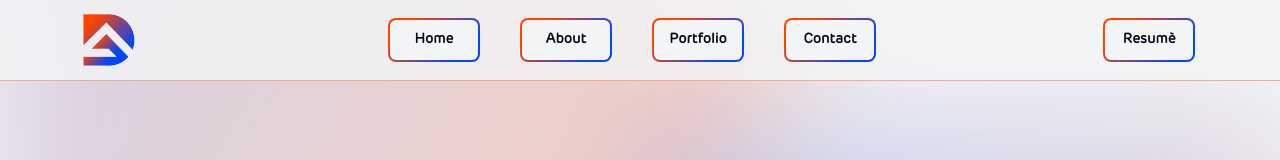
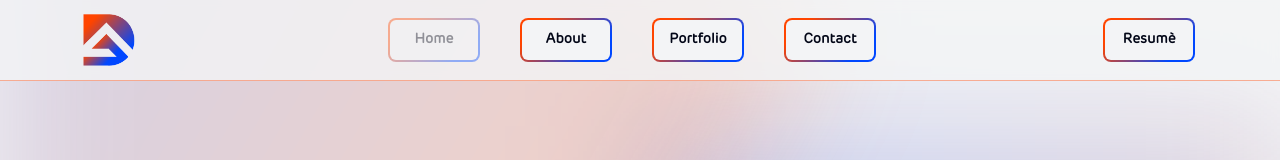
Before and after one commit to Dawson-21/React-Portfolio, a React (Vite) app in the folder react-portfolio/: page /resume in a window 1280 px wide. Shown: the top 160 px of the page. Built offline with nearby package versions, Linux system fonts and the light colour scheme.

Commit message:
style(nav): current page button stands out
Create a difference in opacity for nav buttons when that page is active.

```diff
--- a/react-portfolio/src/Components/Button.tsx
+++ b/react-portfolio/src/Components/Button.tsx
@@ -1,19 +1,25 @@
 interface Props {
   children: React.ReactNode;
+  currentPage?: boolean
 }
 
-function Button({ children }: Props) {
+function Button({ children, currentPage }: Props) {
   const top = () => {
     window.scrollTo({
       top: 0,
     });
   };
 
+  if (currentPage != undefined)
+    console.log(currentPage);
+
+  let style = currentPage ? "opacity-40" : "opacity-100";
+
   return (
     <>
       <button
-        className="transform hover:scale-[1.15] transition duration-200 ease-in-out relative inline-flex items-center justify-center p-0.5 me-2 overflow-hidden text-sm font-bold hover:text-light text-dark dark:text-light rounded-lg group
-      bg-gradient-135 from-bright-orange from-20% to-regal-blue to-80% group-hover:from-bright-orange group-hover:to-regal-blue"
+        className={`${style} transform hover:scale-[1.15] transition duration-200 ease-in-out relative inline-flex items-center justify-center p-0.5 me-2 overflow-hidden text-sm font-bold hover:text-light text-dark dark:text-light rounded-lg group
+      bg-gradient-135 from-bright-orange from-20% to-regal-blue to-80% group-hover:from-bright-orange group-hover:to-regal-blue`}
         onClick={top}
       >
         <span
--- a/react-portfolio/src/Components/Nav.tsx
+++ b/react-portfolio/src/Components/Nav.tsx
@@ -1,5 +1,5 @@
 import Button from "./Button";
-import { Link } from "react-router-dom";
+import { Link, useLocation } from "react-router-dom";
 
 function Nav(props: {
   showMenu: boolean;
@@ -11,6 +11,13 @@ function Nav(props: {
     });
   };
 
+  const location = useLocation();
+  const home = location.pathname === '/';
+  const about = location.pathname === '/about';
+  const portfolio = location.pathname === '/portfolio';
+  const contact = location.pathname === '/contact';
+  const resume = location.pathname === '/resume';
+
   let mobileMenu;
 
   if (props.showMenu) {
@@ -19,22 +26,22 @@ function Nav(props: {
         <ul className="flex-col space-y-4 pl-6 py-5">
           <li onClick={() => props.setShowMenu(false)}>
             <Link to="/">
-              <Button> Home </Button>
+              <Button currentPage={home}> Home </Button>
             </Link>
           </li>
           <li onClick={() => props.setShowMenu(false)}>
             <Link to="/about">
-              <Button> About </Button>
+              <Button currentPage={about}> About </Button>
             </Link>
           </li>
           <li onClick={() => props.setShowMenu(false)}>
             <Link to="/portfolio">
-              <Button> Portfolio </Button>
+              <Button currentPage={portfolio}> Portfolio </Button>
             </Link>
           </li>
           <li onClick={() => props.setShowMenu(false)}>
             <Link to="/contact">
-              <Button> Contact </Button>
+              <Button currentPage={contact}> Contact </Button>
             </Link>
           </li>
         </ul>
@@ -61,7 +68,7 @@ function Nav(props: {
 
           <div className="flex md:order-2 rtl:space-x-reverse">
             <Link to="/resume" onClick={() => props.setShowMenu(false)}>
-              <Button> Resum&#232; </Button>
+              <Button currentPage={resume}> Resum&#232; </Button>
             </Link>
 
             <button
@@ -95,22 +102,22 @@ function Nav(props: {
             <ul className="flex flex-col p-4 md:p-0 mt-4 rounded-lg font-extrabold md:space-x-8 rtl:space-x-reverse md:flex-row md:mt-0 md:border-0">
               <li>
                 <Link to="/">
-                  <Button> Home </Button>
+                  <Button currentPage={home}> Home </Button>
                 </Link>
               </li>
               <li>
                 <Link to="/about">
-                  <Button> About </Button>
+                  <Button currentPage={about}> About </Button>
                 </Link>
               </li>
               <li>
                 <Link to="/portfolio">
-                  <Button> Portfolio </Button>
+                  <Button currentPage={portfolio}> Portfolio </Button>
                 </Link>
               </li>
               <li>
                 <Link to="/contact">
-                  <Button> Contact </Button>
+                  <Button currentPage={contact}> Contact </Button>
                 </Link>
               </li>
             </ul>
```
